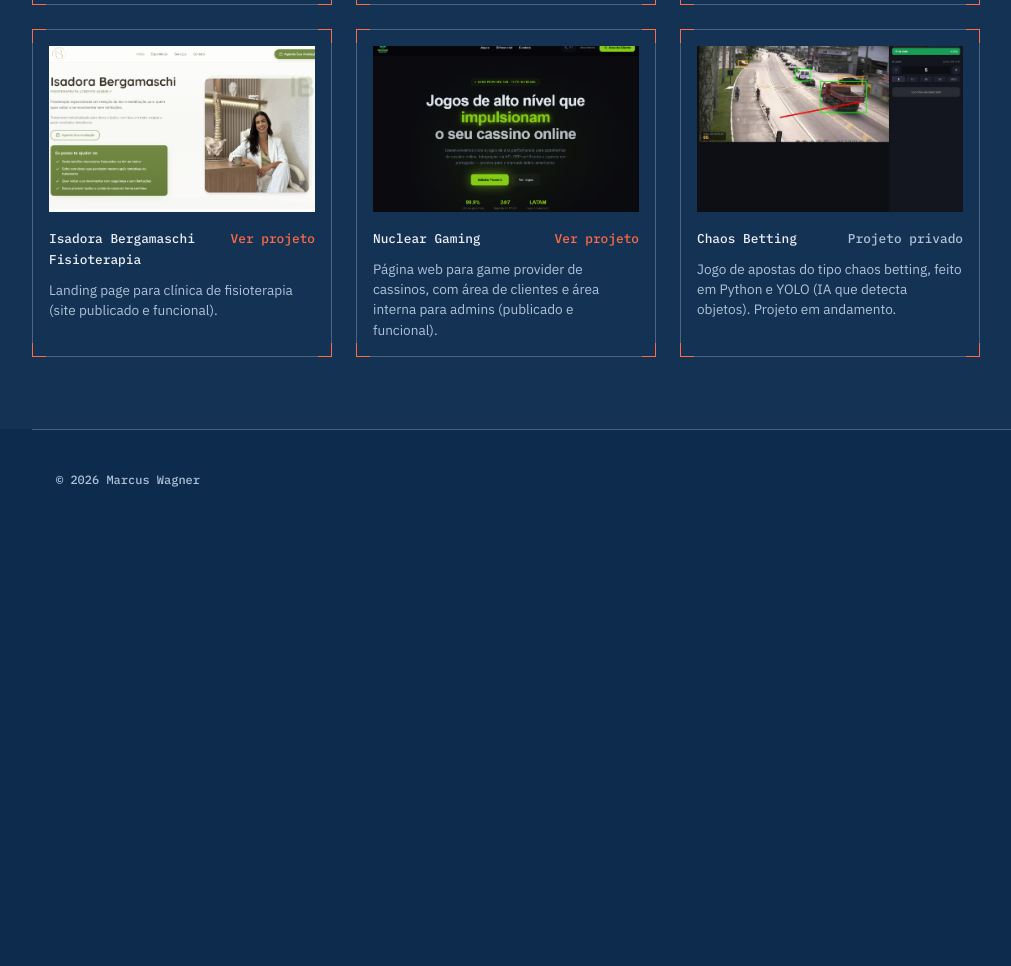
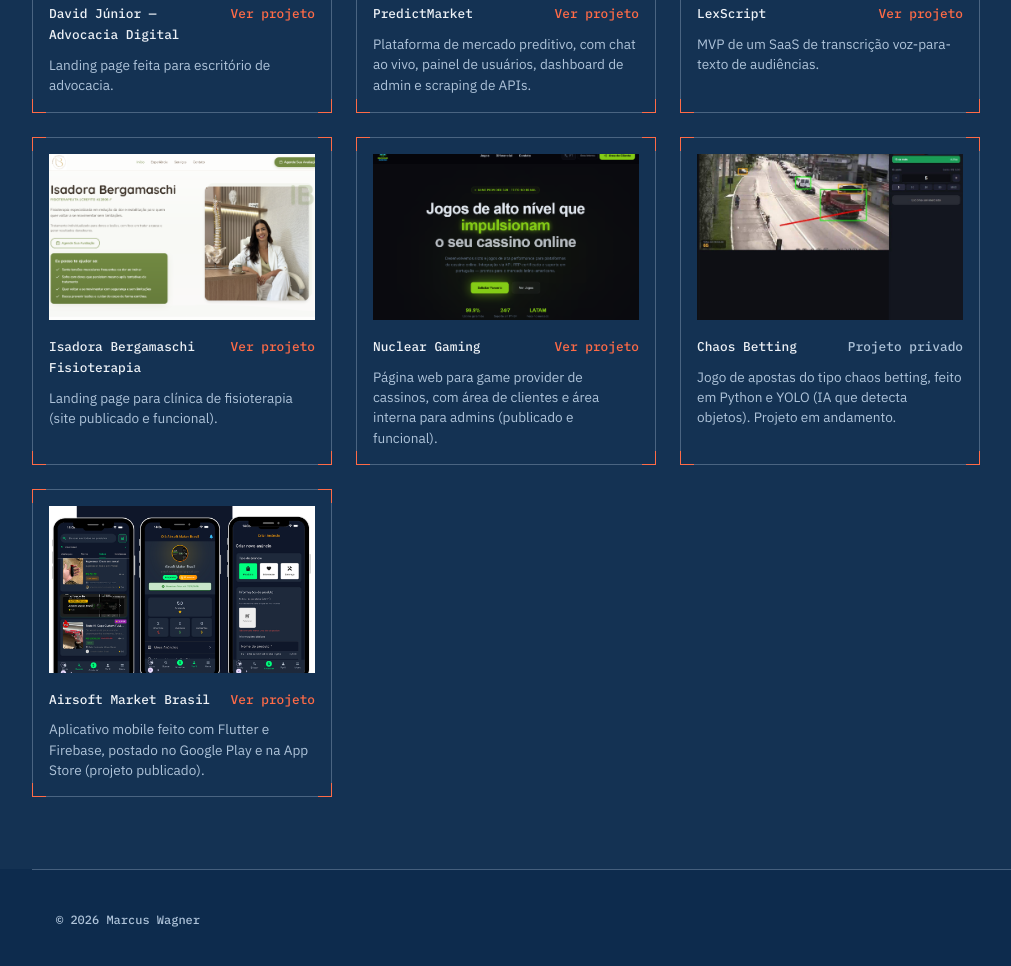
Before and after one commit to marcusw3000/portfolio99f, a plain HTML site: page index.html in a window 1280 px wide. Shown: the part 3361-4327 px from the top of the page, without its empty margins (88-1099 px from the left). Before the commit the page ends 3891 px from the top, so only its background shows below. Drawn offline with Linux system fonts and the light colour scheme.

Commit message:
Add Airsoft Market Brasil project and IA/Automações/Mobile stack groups
Co-Authored-By: Claude Sonnet 5 <noreply@anthropic.com>

```diff
--- a/index.html
+++ b/index.html
@@ -203,6 +203,15 @@
           <span class="tag">RPA</span>
         </div>
       </div>
+
+      <div class="stack-group">
+        <h3>Mobile</h3>
+        <div class="stack-grid">
+          <span class="tag">Flutter</span>
+          <span class="tag">Firebase</span>
+          <span class="tag">React Native</span>
+        </div>
+      </div>
     </section>
 
     <section id="servico" class="section">
@@ -313,6 +322,19 @@
           </div>
           <p class="plate-description">Jogo de apostas do tipo chaos betting, feito em Python e YOLO (IA que detecta objetos). Projeto em andamento.</p>
         </div>
+
+        <a href="https://play.google.com/store/apps/details?id=com.amb.airsoftmarketbrasil&hl=pt_BR" target="_blank" rel="noopener noreferrer" class="plate">
+          <span class="plate-corner plate-corner--tl"></span>
+          <span class="plate-corner plate-corner--tr"></span>
+          <span class="plate-corner plate-corner--bl"></span>
+          <span class="plate-corner plate-corner--br"></span>
+          <img src="assets/airsoft.png" alt="Airsoft Market Brasil" class="plate-photo" />
+          <div class="plate-caption">
+            <span>Airsoft Market Brasil</span>
+            <span class="plate-caption-action">Ver projeto</span>
+          </div>
+          <p class="plate-description">Aplicativo mobile feito com Flutter e Firebase, postado no Google Play e na App Store (projeto publicado).</p>
+        </a>
       </div>
     </section>
   </main>
```
Also changed, not shown: assets/airsoft.png (added).
